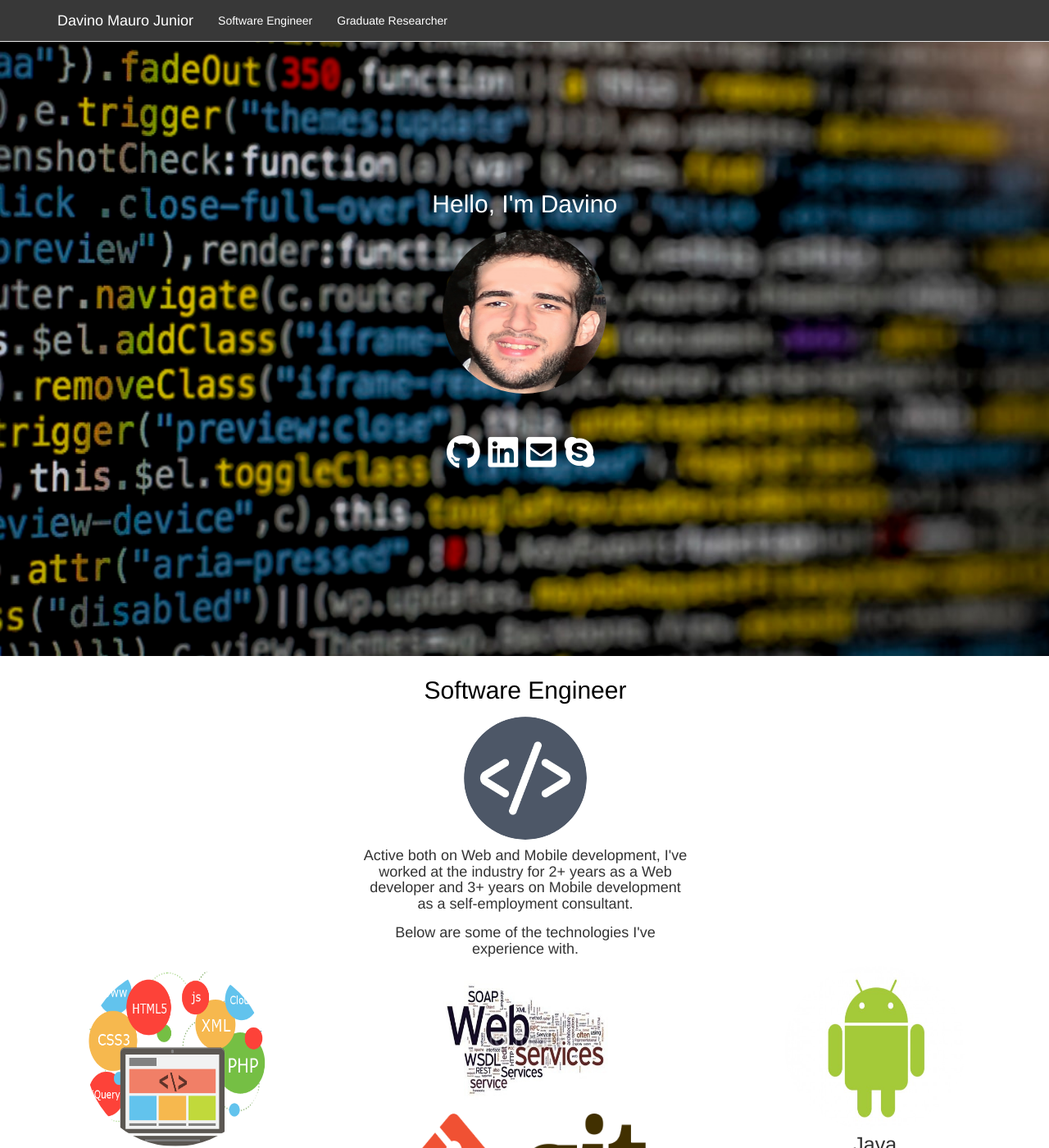
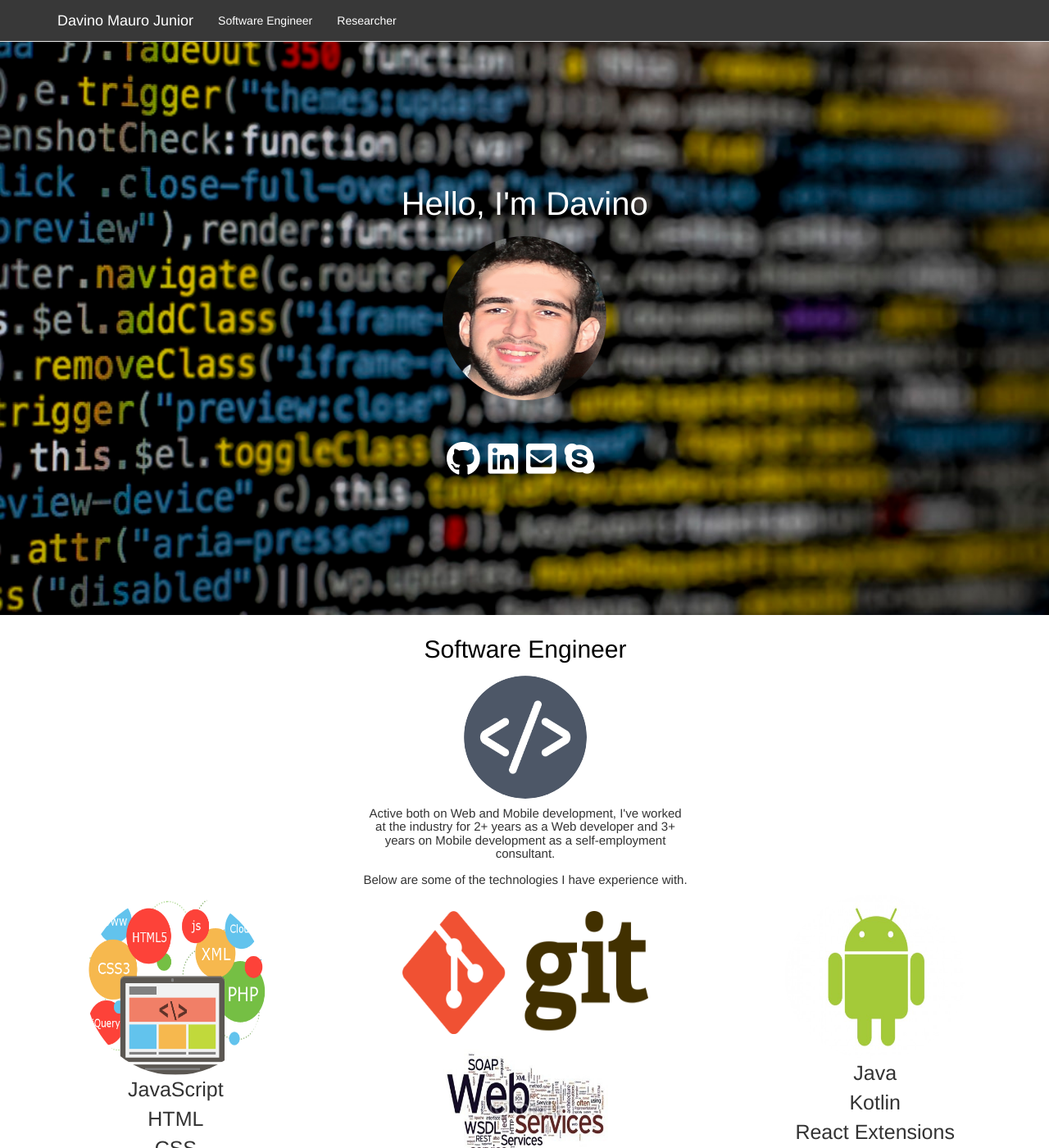
Before and after one commit to davinomjr/davinomjr.github.io, a Jekyll site: the page built from index.md, in a window 1280 px wide and 1400 px high. Shown: the whole window at 82% size. Built offline with Jekyll 4.4.1, drawn with Linux system fonts in a browser that asks for light colours.

Commit message:
fixing font sizes

```diff
--- a/assets/css/site.css
+++ b/assets/css/site.css
@@ -101,7 +101,10 @@ body {
     background-image: url("../images/background.jpg");
 
     /* Set a specific height */
-    min-height: 750px;
+    min-height: 100%;
+    height: 100%
+
+    /* Specific width */
 
     /* Create the parallax scrolling effect */
     background-attachment: fixed;
@@ -321,3 +324,7 @@ a {
 .no-break {
     white-space: nowrap;
 }
+
+h4 {
+    font-size: 15px;
+}
--- a/assets/js/site.js
+++ b/assets/js/site.js
@@ -5,8 +5,10 @@
 /*Smooth scroll*/
 $(document).ready(function(){
     $("div.navbar-fixed-top").autoHidingNavbar();
+    createSmoothTransitionLinks();
 });
 
+function createSmoothTransitionLinks(){
   // Select all links with hashes
   $('a[href*="#"]')
     // Remove links that don't actually link to anything
@@ -43,3 +45,4 @@ $('a[href*="#"]')
         }
       }
     });
+}
--- a/index.md
+++ b/index.md
@@ -13,12 +13,12 @@ layout: default
                         <span class="icon-bar"></span>
                         <span class="icon-bar"></span>
                     </button>
-                    <a asp-area="" asp-controller="Home" asp-action="Index" class="navbar-brand">Davino Mauro Junior</a>
+                    <a href="#" class="navbar-brand">Davino Mauro Junior</a>
                 </div>
                 <div class="navbar-collapse collapse">
                     <ul class="nav navbar-nav">
                         <li><a href="#software-engineer-box">Software Engineer</a></li>
-                        <li><a href="#researcher-box">Graduate Researcher</a></li>
+                        <li><a href="#researcher-box">Researcher</a></li>
                     </ul>
                 </div>
             </div>
@@ -30,7 +30,7 @@ layout: default
     <div class="v-wrap">
         <article class="v-box">
             <div>
-                <p style="font-size:30px; color: white">Hello, I'm Davino</p>
+                <p style="font-size:40px; color: white">Hello, I'm Davino</p>
             </div>
             <img src="/assets/images/Me.jpg" class="centered-img" alt="personal-photo" />
             <ul class="horizontal-icons list-unstyled m-t-50 m-r-10">
@@ -88,7 +88,7 @@ layout: default
                                 Active both on Web and Mobile development, I've worked at the industry for 2+ years as a Web developer
                                 and 3+ years on Mobile development as a self-employment consultant.
                             </h4>
-                            <h4 style="margin-top: 15px;">Below are some of the technologies I've experience with.</h4>
+                            <h4 style="margin-top: 15px;">Below are some of the technologies I have experience with.</h4>
                         </div>
                     </div>
                 </div>
@@ -108,13 +108,13 @@ layout: default
                         </div>
 
                         <div class="col-md-4">
+                            <div class="col-md-12 m-t-20">
+                                <img src="/assets/images/git.png" class="w-300 h-150" alt="git image" />
+                            </div>
                             <div class="col-md-12">
                                 <img src="/assets/images/web-services.jpg" class="w-220 h-180" alt="web-services image" />
                             </div>
-                            <div class="col-md-12">
-                                <img src="/assets/images/git.png" class="w-300 h-150" alt="git image" />
-                            </div>
-                            <div class="col-md-12 m-t-20 p-l-80">
+                            <div class="col-md-12 p-l-80">
                                 <img src="/assets/images/sql.png" class="w-180" alt="sql image" />
                             </div>
                         </div>
```
Also changed, not shown: other parts of index.md (+1 -1 lines). Lines whose indentation alone changed are shown as unchanged.
